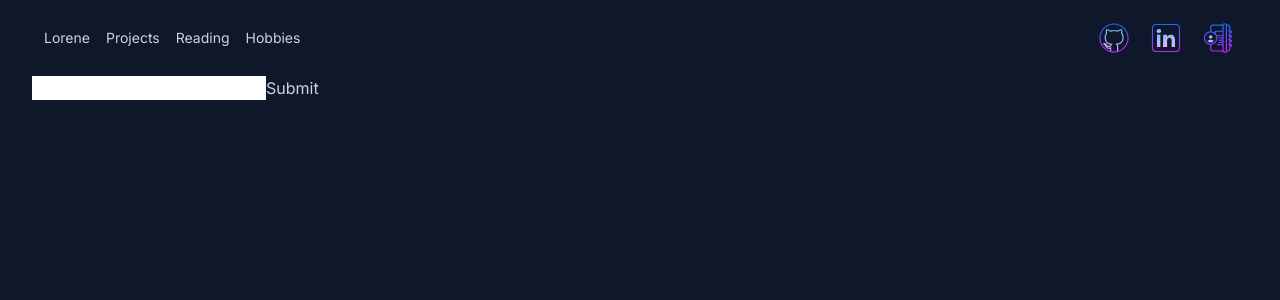
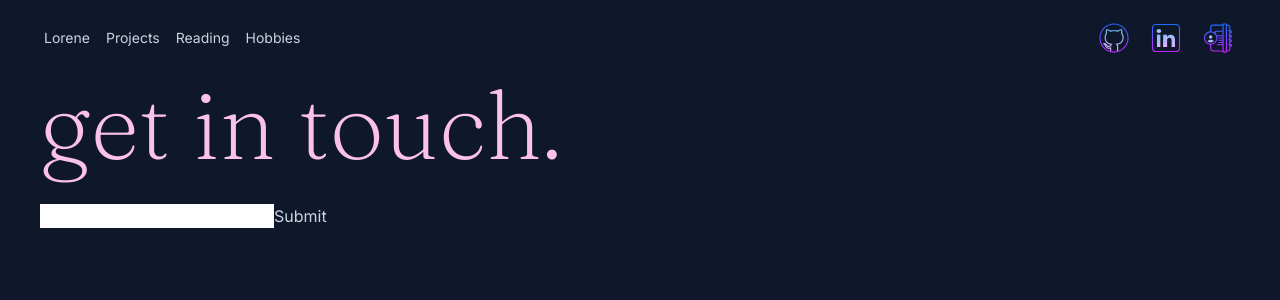
Before and after one commit to L-Chew/Personal-Portfolio, a React app: page /getInTouch in a window 1280 px wide. Shown: the top 300 px of the page. Built offline with nearby package versions, Linux system fonts and the light colour scheme; the HTML template or start-up script is replaced by a standard one.

Commit message:
GetInTouch: added title

```diff
--- a/client/src/Components/GetInTouch.jsx
+++ b/client/src/Components/GetInTouch.jsx
@@ -2,12 +2,17 @@ import react from 'react';
 
 const GetInTouch = () => {
   return (
-    <>
-      <form>
-        <input type='text' name='name'/>
-        <input type='submit' value='Submit'/>
-      </form>
-    </>
+    <div className='animate-fadeIn'>
+      <div className='flex flex-col gap-4 md:gap-8 px-2 pb-20'>
+          <h2 className='sm:text-xl lg:text-2xl xl:text-8xl text-[#fac1e9] font-Fraunces font-extralight'>
+            get in touch.
+          </h2>
+          <form>
+            <input type='text' name='name'/>
+            <input type='submit' value='Submit'/>
+          </form>
+        </div>
+    </div>
   )
 }
 
```
